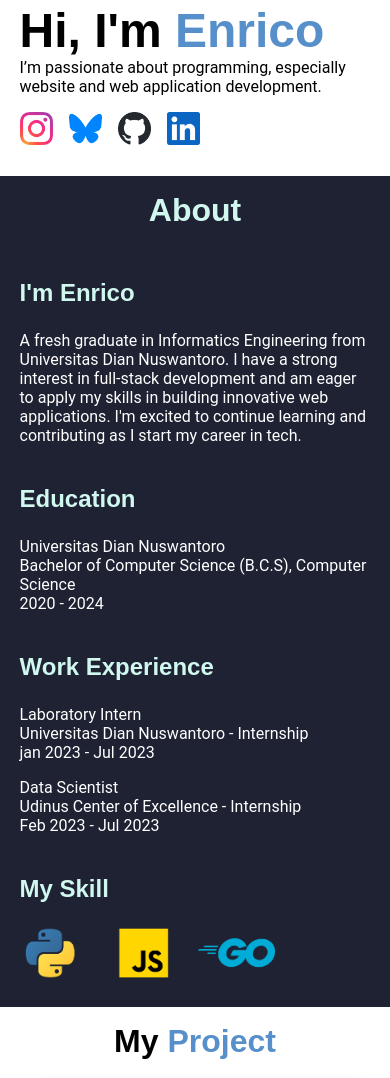
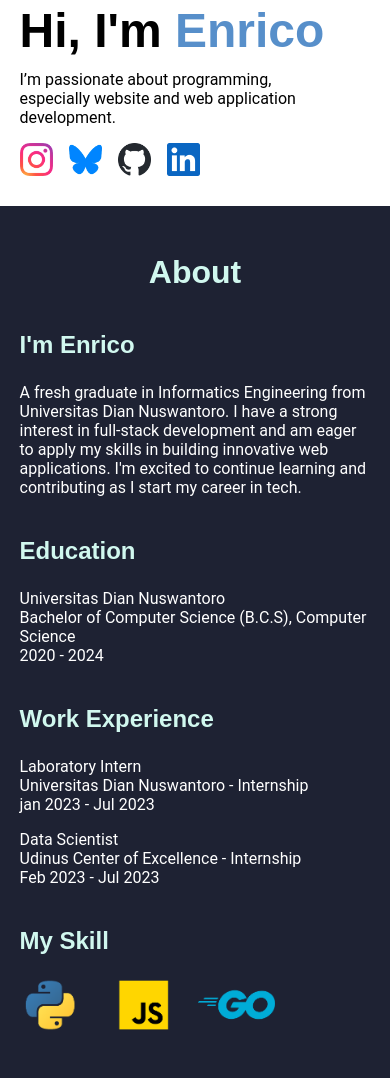
Before and after one commit to revou-fsse-feb25/milestone-1-enrico-zd, a plain HTML site: page index.html in a window 390 px wide. Shown: the part 407-1485 px from the top of the page. Drawn offline with Linux system fonts and the light colour scheme.

Commit message:
refactor: melakukan perubahan pada ukuran style dan responsive

```diff
--- a/assets/css/responsive.css
+++ b/assets/css/responsive.css
@@ -40,6 +40,14 @@
     }
 
     /* about section */
+    #about{
+        padding-bottom: 3em;
+    }
+
+    #about > h2{
+        margin-bottom: 0.5em;
+    }
+
     .about-container{
         display: grid;
         grid-template-columns: 1fr;
--- a/assets/css/style.css
+++ b/assets/css/style.css
@@ -42,10 +42,12 @@ header > nav > a:hover{
 
 .home-content > h1{
     margin-bottom: 0;
+    margin-bottom: 3%;
 }
 
 .home-content > p{
     margin-top: 0;
+    margin-right: 24%;
 }
 
 .home-personal-picture > img{
@@ -63,13 +65,13 @@ header > nav > a:hover{
 #about{
     width: 100%;
     background-color: #1E2233;
-    padding-bottom: 1em;
+    padding-bottom: 5em;
 }
 
 .about-container{
     display: grid;
     grid-template-columns: 1fr 1fr;
-    grid-template-rows: 1fr 1fr;
+    grid-template-rows: 0.5fr 0.5fr;
     margin: 0 10%;
 }
 
@@ -83,8 +85,9 @@ header > nav > a:hover{
 
 #about > h2{
     text-align: center;
-    padding-top: 0.5em;
+    padding-top: 1.5em;
     margin-left: 0;
+    margin-bottom: 1em;
 }
 
 #about > h3{
@@ -111,24 +114,24 @@ header > nav > a:hover{
 }
 
 .pl-skill{
-    padding-bottom: 0.5em;
     padding-left: 3%;
 }
 
 /* project section */
 #project > h2{
     margin: 0;
-    padding-top: 0.5em;
+    padding-top: 1.5em;
     text-align: center;
 }
 
 .card-container{
     display: flex;
     flex-direction: row;
+    justify-content: center;
 }
 
 .card-project{
-    margin: 5%;
+    margin: 4%;
     border-radius: 5% 5% 3% 3%;
     box-shadow: 8px 8px 12px rgb(168, 167, 167);
 }
```
